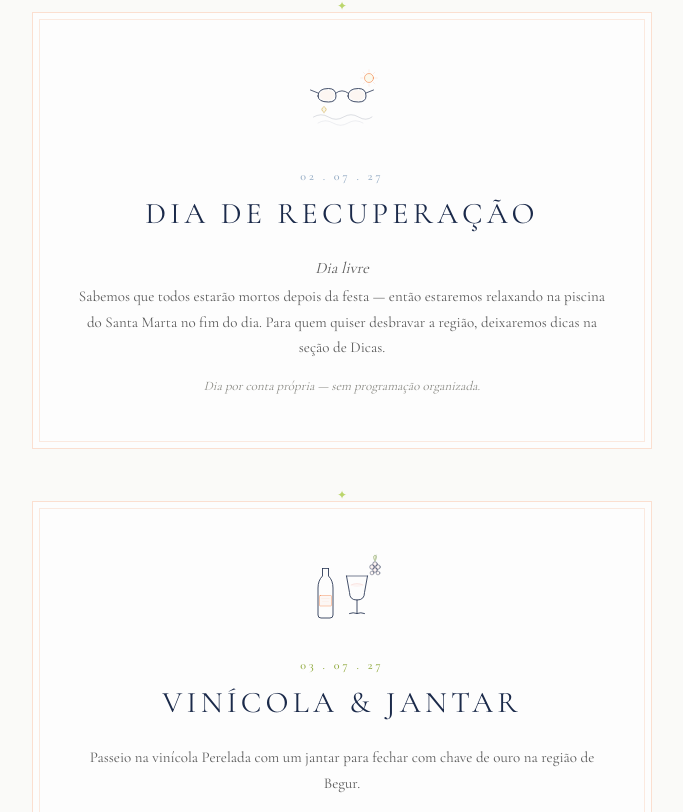
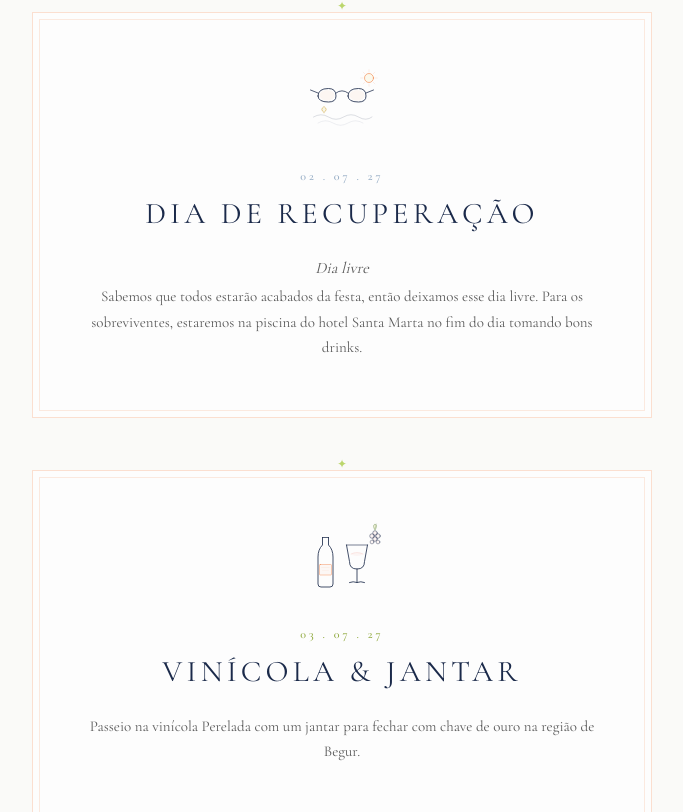
Before and after one commit to bf-hash/casamento-isabele-joao, a Next.js app: page / in a window 1280 px wide. Shown: the part 3056-3868 px from the top of the page, without its empty margins (298-981 px from the left). Built offline with nearby package versions, Linux system fonts and the light colour scheme.

Commit message:
Update day-after description with pool party invitation
Replace the recovery day description with friendlier wording inviting
guests to drinks at the Santa Marta hotel pool. Drop the redundant note
since the new copy already states the day is free.

```diff
--- a/src/components/Program.tsx
+++ b/src/components/Program.tsx
@@ -49,8 +49,7 @@ const EVENTS: EventData[] = [
     title: "Dia de recuperação",
     time: "Dia livre",
     description:
-      "Sabemos que todos estarão mortos depois da festa — então estaremos relaxando na piscina do Santa Marta no fim do dia. Para quem quiser desbravar a região, deixaremos dicas na seção de Dicas.",
-    note: "Dia por conta própria — sem programação organizada.",
+      "Sabemos que todos estarão acabados da festa, então deixamos esse dia livre. Para os sobreviventes, estaremos na piscina do hotel Santa Marta no fim do dia tomando bons drinks.",
     illustration: "pool",
     accentColor: "#92AAC3",
   },
```
